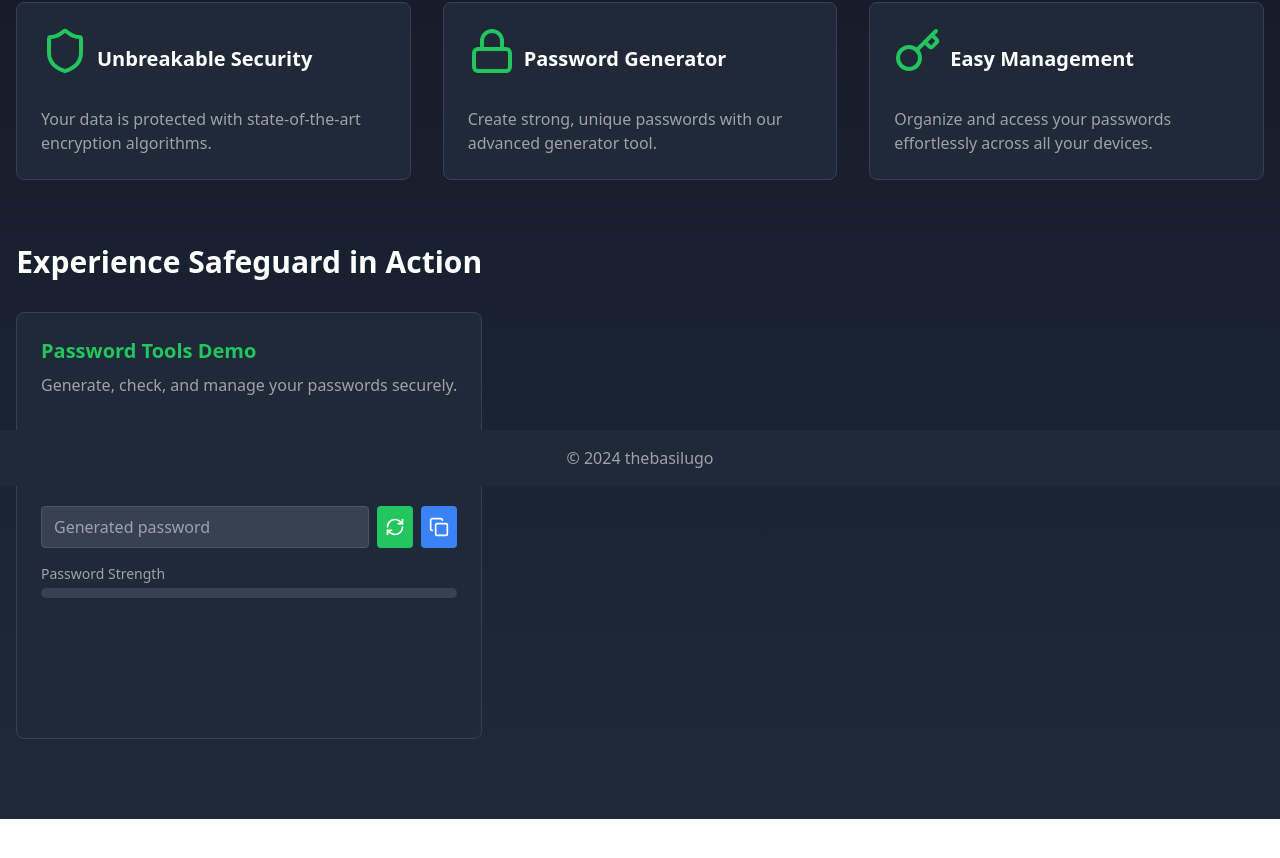
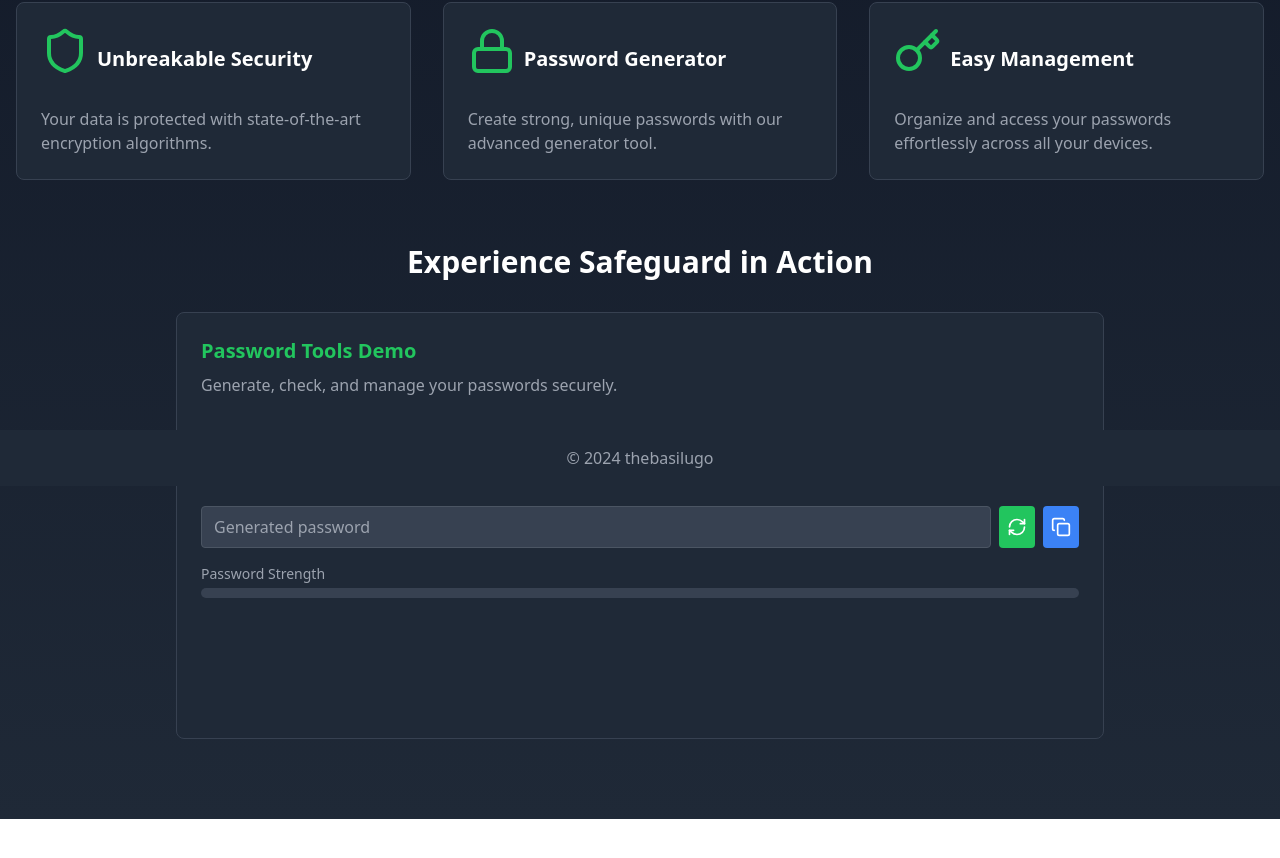
Before and after one commit to thebasilugo/safeguard, a Next.js app in the folder safeguard-next/: page / in a window 1280 px wide. Shown: the part 314-1172 px from the top of the page. Built offline with nearby package versions, Linux system fonts and the light colour scheme.

Commit message:
update client

```diff
--- a/safeguard-next/src/app/pages/landing/client/page.tsx
+++ b/safeguard-next/src/app/pages/landing/client/page.tsx
@@ -74,7 +74,7 @@ export default function ClientComponent() {
 
 	return (
 		<div>
-			<section id="demo" className="mb-16 max-w-fit">
+			<section id="demo" className="mb-16 lg:mx-40">
 				<h3 className="text-3xl font-semibold text-center mb-8">
 					Experience Safeguard in Action
 				</h3>
```
